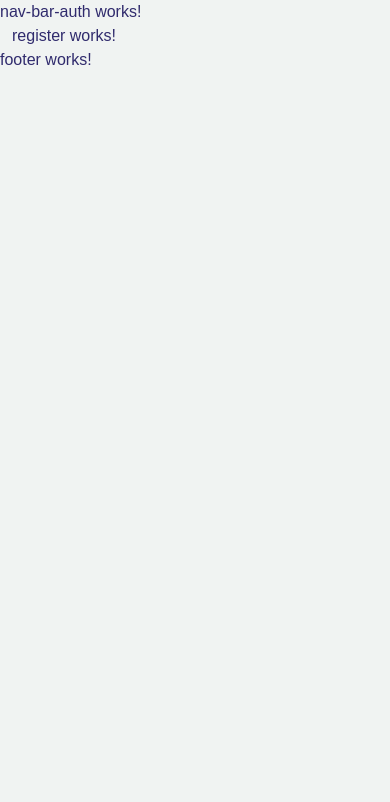
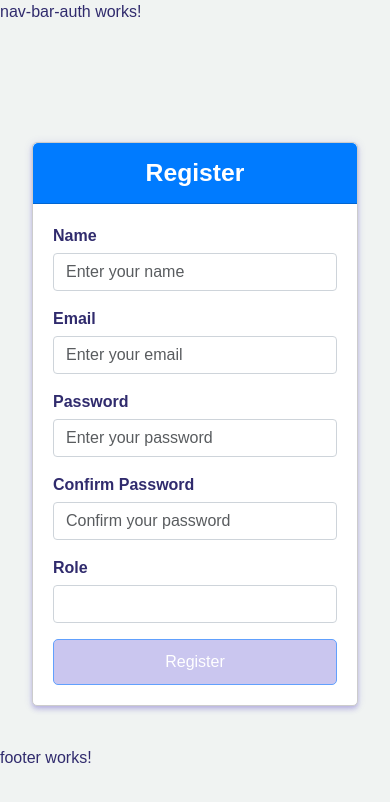
Before and after one commit to Abdalwanees/InvestMe, an Angular app: page /auth/register in a window 390 px wide. Shown: the top 802 px of the page. Built offline with nearby package versions, Linux system fonts and the light colour scheme; a web font is replaced by a local one.

Commit message:
createing login & register page

```diff
--- a/src/app/Components/log-in/log-in.component.html
+++ b/src/app/Components/log-in/log-in.component.html
@@ -1 +1,33 @@
-<p>log-in works!</p>
+<div class="container">
+    <div class="row justify-content-center">
+      <div class="col-md-6">
+        <div class="card mt-5">
+          <div class="card-header text-center">
+            <h2>Login</h2>
+          </div>
+          <div class="card-body">
+            <form [formGroup]="loginForm" (ngSubmit)="onSubmit()">
+              <div class="form-group mb-3">
+                <label for="email">Email</label>
+                <input type="email" id="email" class="form-control" formControlName="email" placeholder="Enter your email">
+                <div *ngIf="loginForm.get('email')?.touched && loginForm.get('email')?.invalid" class="text-danger">
+                  <div *ngIf="loginForm.get('email')?.errors?.['required']">Email is required</div>
+                  <div *ngIf="loginForm.get('email')?.errors?.['email']">Email is invalid</div>
+                </div>
+              </div>
+              <div class="form-group mb-3">
+                <label for="password">Password</label>
+                <input type="password" id="password" class="form-control" formControlName="password" placeholder="Enter your password">
+                <div *ngIf="loginForm.get('password')?.touched && loginForm.get('password')?.invalid" class="text-danger">
+                  Password is required
+                </div>
+              </div>
+              <div class="d-grid gap-2">
+                <button type="submit" class="btn btn-primary" [disabled]="loginForm.invalid">Login</button>
+              </div>
+            </form>
+          </div>
+        </div>
+      </div>
+    </div>
+  </div>
--- a/src/app/Components/log-in/log-in.component.scss
+++ b/src/app/Components/log-in/log-in.component.scss
@@ -0,0 +1,47 @@
+.container {
+  margin-top: 50px;
+}
+
+.card {
+  border: 1px solid #ccc;
+  border-radius: 5px;
+}
+
+.card-header {
+  background-color: #007bff;
+  color: white;
+  font-size: 1.5rem;
+}
+
+.card-body {
+  padding: 20px;
+}
+
+.form-group {
+  margin-bottom: 1.5rem;
+}
+
+.form-control {
+  height: calc(2.25rem + 2px);
+  padding: 0.375rem 0.75rem;
+  font-size: 1rem;
+  line-height: 1.5;
+  color: #495057;
+  background-color: #fff;
+  background-clip: padding-box;
+  border: 1px solid #ced4da;
+  border-radius: 0.25rem;
+  transition: border-color 0.15s ease-in-out, box-shadow 0.15s ease-in-out;
+}
+
+.form-control:focus {
+  color: #495057;
+  background-color: #fff;
+  border-color: #80bdff;
+  outline: 0;
+  box-shadow: 0 0 0 0.2rem rgba(0, 123, 255, 0.25);
+}
+
+.text-danger {
+  font-size: 0.875rem;
+}
--- a/src/app/Components/log-in/log-in.component.ts
+++ b/src/app/Components/log-in/log-in.component.ts
@@ -1,13 +1,32 @@
-import { Component } from '@angular/core';
+import { Component, OnInit } from '@angular/core';
 import { CommonModule } from '@angular/common';
+import { FormBuilder, FormGroup, ReactiveFormsModule, Validators } from '@angular/forms';
 
 @Component({
   selector: 'app-log-in',
   standalone: true,
-  imports: [CommonModule],
+  imports: [CommonModule,ReactiveFormsModule],
   templateUrl: './log-in.component.html',
   styleUrls: ['./log-in.component.scss']
 })
-export class LogInComponent {
+export class LogInComponent implements OnInit {
+  loginForm!: FormGroup;
 
+  constructor(private fb: FormBuilder) {}
+
+  ngOnInit(): void {
+    this.loginForm = this.fb.group({
+      email: ['', [Validators.required, Validators.email]],
+      password: ['', Validators.required]
+    });
+  }
+
+  onSubmit() {
+    if (this.loginForm.invalid) {
+      return;
+    }
+
+    // معالجة بيانات تسجيل الدخول
+    console.log(this.loginForm.value);
+  }
 }
--- a/src/app/Components/register/register.component.html
+++ b/src/app/Components/register/register.component.html
@@ -1 +1,59 @@
-<p>register works!</p>
+<div class="container">
+    <div class="row justify-content-center">
+      <div class="col-md-6">
+        <div class="card mt-5">
+          <div class="card-header text-center">
+            <h2>Register</h2>
+          </div>
+          <div class="card-body">
+            <form [formGroup]="registerForm" (ngSubmit)="onSubmit()">
+              <div class="form-group mb-3">
+                <label for="name">Name</label>
+                <input type="text" id="name" class="form-control" formControlName="name" placeholder="Enter your name">
+                <div *ngIf="registerForm.get('name')?.touched && registerForm.get('name')?.invalid" class="text-danger">
+                  Name is required
+                </div>
+              </div>
+              <div class="form-group mb-3">
+                <label for="email">Email</label>
+                <input type="email" id="email" class="form-control" formControlName="email" placeholder="Enter your email">
+                <div *ngIf="registerForm.get('email')?.touched && registerForm.get('email')?.invalid" class="text-danger">
+                  <div *ngIf="registerForm.get('email')?.errors?.['required']">Email is required</div>
+                  <div *ngIf="registerForm.get('email')?.errors?.['email']">Email is invalid</div>
+                </div>
+              </div>
+              <div class="form-group mb-3">
+                <label for="password">Password</label>
+                <input type="password" id="password" class="form-control" formControlName="password" placeholder="Enter your password">
+                <div *ngIf="registerForm.get('password')?.touched && registerForm.get('password')?.invalid" class="text-danger">
+                  Password is required
+                </div>
+              </div>
+              <div class="form-group mb-3">
+                <label for="confirmPassword">Confirm Password</label>
+                <input type="password" id="confirmPassword" class="form-control" formControlName="confirmPassword" placeholder="Confirm your password">
+                <div *ngIf="registerForm.get('confirmPassword')?.touched && registerForm.get('confirmPassword')?.invalid" class="text-danger">
+                  Confirm Password is required
+                </div>
+                <div *ngIf="registerForm.errors?.['mustMatch']" class="text-danger">
+                  Passwords must match
+                </div>
+              </div>
+              <div class="form-group mb-3">
+                <label for="role">Role</label>
+                <select id="role" class="form-control" formControlName="role">
+                  <option *ngFor="let role of roles" [value]="role">{{ role }}</option>
+                </select>
+                <div *ngIf="registerForm.get('role')?.touched && registerForm.get('role')?.invalid" class="text-danger">
+                  Role is required
+                </div>
+              </div>
+              <div class="d-grid gap-2">
+                <button type="submit" class="btn btn-primary" [disabled]="registerForm.invalid">Register</button>
+              </div>
+            </form>
+          </div>
+        </div>
+      </div>
+    </div>
+  </div>
--- a/src/app/Components/register/register.component.scss
+++ b/src/app/Components/register/register.component.scss
@@ -0,0 +1,47 @@
+.container {
+  margin-top: 50px;
+}
+
+.card {
+  border: 1px solid #ccc;
+  border-radius: 5px;
+}
+
+.card-header {
+  background-color: #007bff;
+  color: white;
+  font-size: 1.5rem;
+}
+
+.card-body {
+  padding: 20px;
+}
+
+.form-group {
+  margin-bottom: 1.5rem;
+}
+
+.form-control {
+  height: calc(2.25rem + 2px);
+  padding: 0.375rem 0.75rem;
+  font-size: 1rem;
+  line-height: 1.5;
+  color: #495057;
+  background-color: #fff;
+  background-clip: padding-box;
+  border: 1px solid #ced4da;
+  border-radius: 0.25rem;
+  transition: border-color 0.15s ease-in-out, box-shadow 0.15s ease-in-out;
+}
+
+.form-control:focus {
+  color: #495057;
+  background-color: #fff;
+  border-color: #80bdff;
+  outline: 0;
+  box-shadow: 0 0 0 0.2rem rgba(0, 123, 255, 0.25);
+}
+
+.text-danger {
+  font-size: 0.875rem;
+}
--- a/src/app/Components/register/register.component.ts
+++ b/src/app/Components/register/register.component.ts
@@ -1,13 +1,55 @@
-import { Component } from '@angular/core';
+import { Component, OnInit } from '@angular/core';
 import { CommonModule } from '@angular/common';
+import { FormBuilder, FormGroup, ReactiveFormsModule, Validators } from '@angular/forms';
 
 @Component({
   selector: 'app-register',
   standalone: true,
-  imports: [CommonModule],
+  imports: [CommonModule ,ReactiveFormsModule],
   templateUrl: './register.component.html',
   styleUrls: ['./register.component.scss']
 })
-export class RegisterComponent {
+export class RegisterComponent implements OnInit {
+  registerForm!: FormGroup;
+  roles: string[] = ['Investor', 'Innovator'];
 
+  constructor(private fb: FormBuilder) {}
+
+  ngOnInit(): void {
+    this.registerForm = this.fb.group({
+      name: ['', Validators.required],
+      email: ['', [Validators.required, Validators.email]],
+      password: ['', [Validators.required, Validators.minLength(6)]],
+      confirmPassword: ['', Validators.required],
+      role: ['', Validators.required]
+    }, {
+      validators: this.mustMatch('password', 'confirmPassword')
+    });
+  }
+
+  mustMatch(controlName: string, matchingControlName: string) {
+    return (formGroup: FormGroup) => {
+      const control = formGroup.controls[controlName];
+      const matchingControl = formGroup.controls[matchingControlName];
+
+      if (matchingControl.errors && !matchingControl.errors['mustMatch']) {
+        return;
+      }
+
+      if (control.value !== matchingControl.value) {
+        matchingControl.setErrors({ mustMatch: true });
+      } else {
+        matchingControl.setErrors(null);
+      }
+    };
+  }
+
+  onSubmit() {
+    if (this.registerForm.invalid) {
+      return;
+    }
+
+    // معالجة بيانات التسجيل
+    console.log(this.registerForm.value);
+  }
 }
--- a/src/app/app.module.ts
+++ b/src/app/app.module.ts
@@ -3,6 +3,7 @@ import { BrowserModule } from '@angular/platform-browser';
 
 import { AppRoutingModule } from './app-routing.module';
 import { AppComponent } from './app.component';
+import { ReactiveFormsModule } from '@angular/forms';
 
 @NgModule({
   declarations: [
@@ -10,7 +11,7 @@ import { AppComponent } from './app.component';
   ],
   imports: [
     BrowserModule,
-    AppRoutingModule
+    AppRoutingModule,ReactiveFormsModule
   ],
   providers: [],
   bootstrap: [AppComponent]
```
Also changed, not shown: 17 other files (tests, documents, lock files or other folders).
